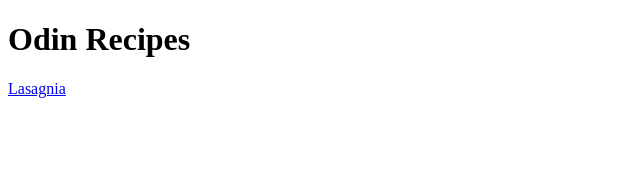
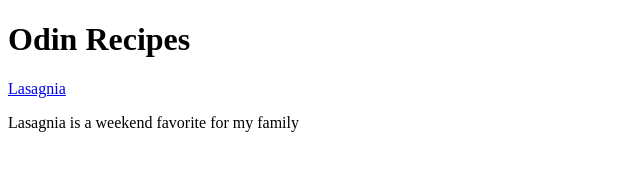
Before and after one commit to robonafisi/recipes, a plain HTML site: page index.html in a window 1280 px wide. Shown: the whole page, without its empty margins (0-640 px from the left). Drawn offline with Linux system fonts and the light colour scheme.

Commit message:
Changing some of the description

```diff
--- a/index.html
+++ b/index.html
@@ -13,6 +13,8 @@
     <h1>Odin Recipes</h1>
     <a href="/lasagnia.html">Lasagnia</a>
 
+    <p>Lasagnia is a weekend favorite for my family</p>
+
 
 </body>
 
```
